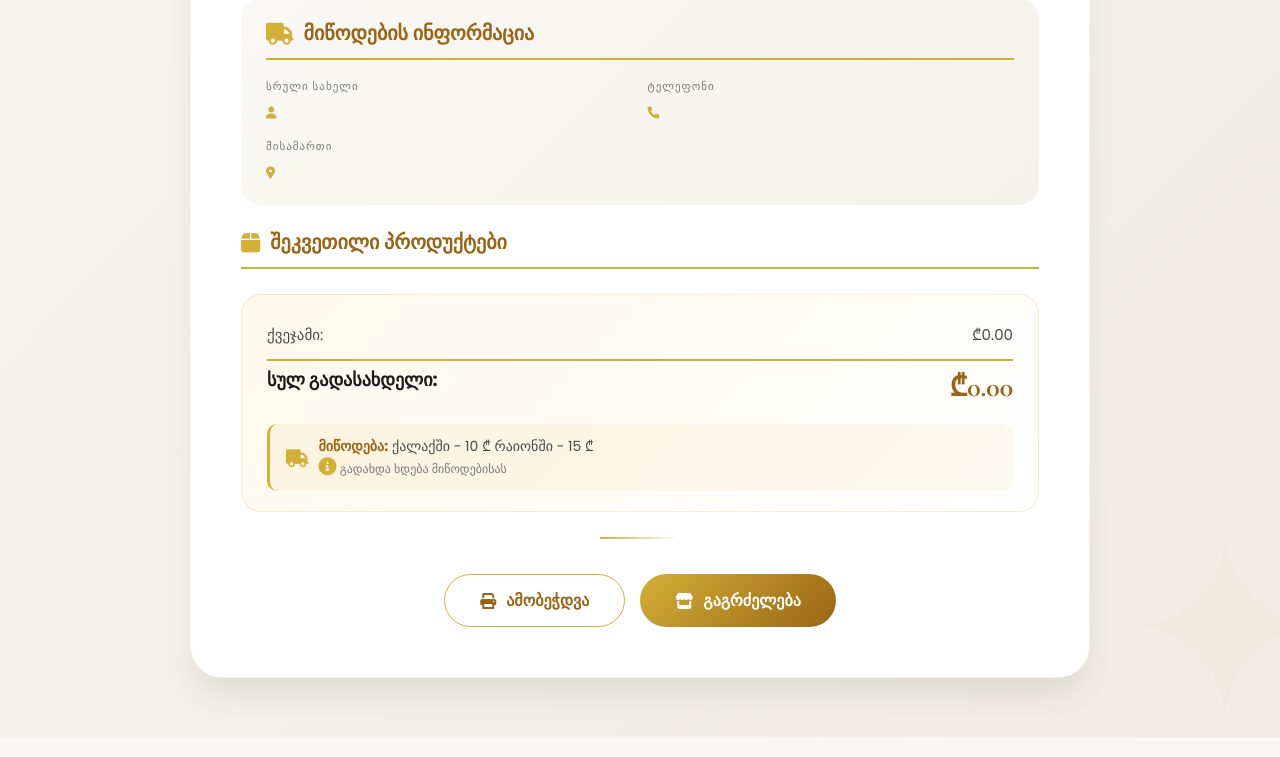
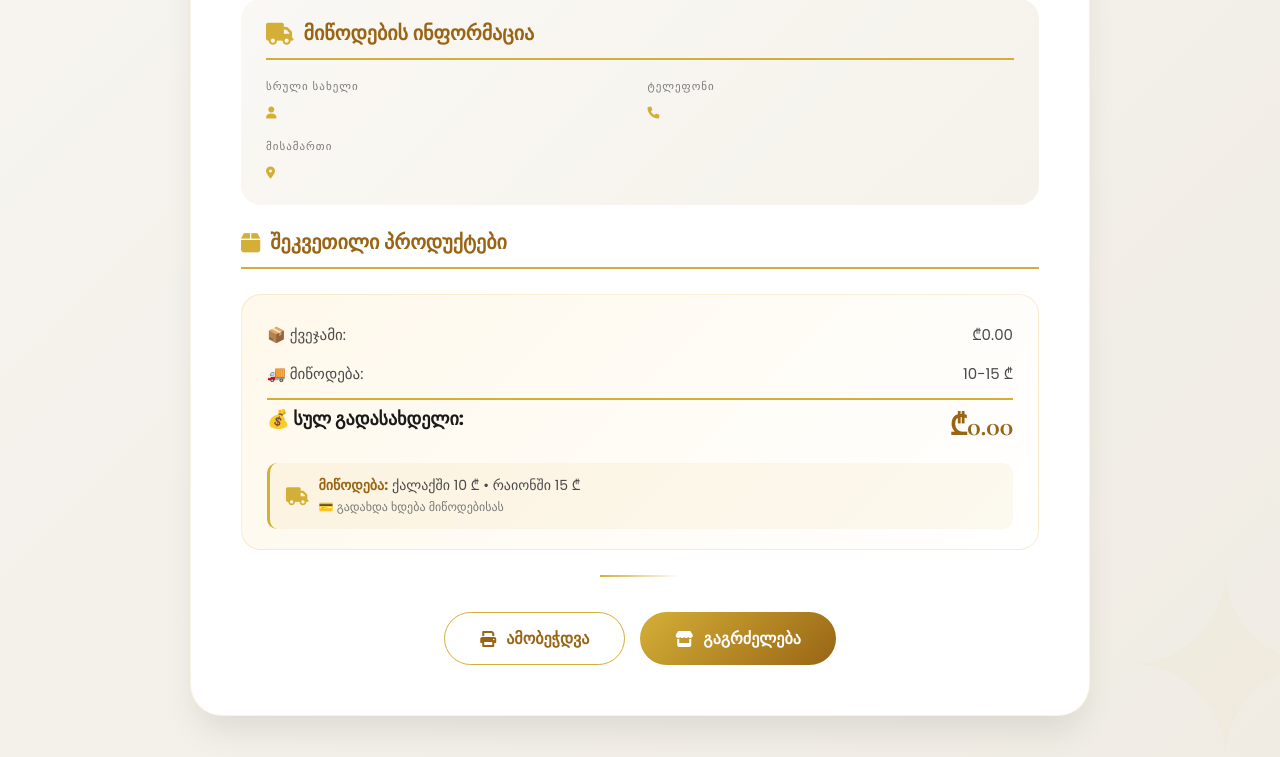
Before and after one commit to infosheikhge/sheikh_ge, a Flask app: template templates/order_confirmation.html in a window 1280 px wide. Shown: the part 674-1431 px from the top of the page. Run offline with Flask 3, Linux system fonts and the light colour scheme; the template is opened without the code that fills it, so the values that code supplies are empty.

Commit message:
Update order_confirmation.html

```diff
--- a/templates/order_confirmation.html
+++ b/templates/order_confirmation.html
@@ -788,26 +788,27 @@ body {
                 <!-- ============================================ -->
                <div class="order-summary">
     <div class="summary-row">
-                        <span class="label">ქვეჯამი:</span>
+        <span class="label">📦 ქვეჯამი:</span>
         <span class="value">₾{{ "%.2f"|format(order.total) }}</span>
     </div>
+    <div class="summary-row">
+        <span class="label">🚚 მიწოდება:</span>
+        <span class="value">10-15 ₾</span>
+    </div>
     <div class="summary-row total">
-                        <span class="label">სულ გადასახდელი:</span>
-                        <span class="value">₾{{ "%.2f"|format(order.total) }}</span>
+        <span class="label">💰 სულ გადასახდელი:</span>
+        <span class="value">₾{{ "%.2f"|format(order.total + 15) }}</span>
     </div>
 
     <div class="delivery-note">
         <i class="fas fa-truck"></i>
-                        <div>
-                            <strong>მიწოდება:</strong>
-
-                                ქალაქში - 10 ₾
-                                რაიონში - 15 ₾
+        <span>
+            <strong>მიწოდება:</strong> ქალაქში 10 ₾ • რაიონში 15 ₾
             <br>
             <small style="color: var(--text-light); font-size: 12px;">
-                                <i class="fas fa-info-circle"></i> გადახდა ხდება მიწოდებისას
+                💳 გადახდა ხდება მიწოდებისას
             </small>
-                        </div>
+        </span>
     </div>
 </div>
                 <!-- ============================================ -->
```
Lines whose indentation alone changed are shown as unchanged.
